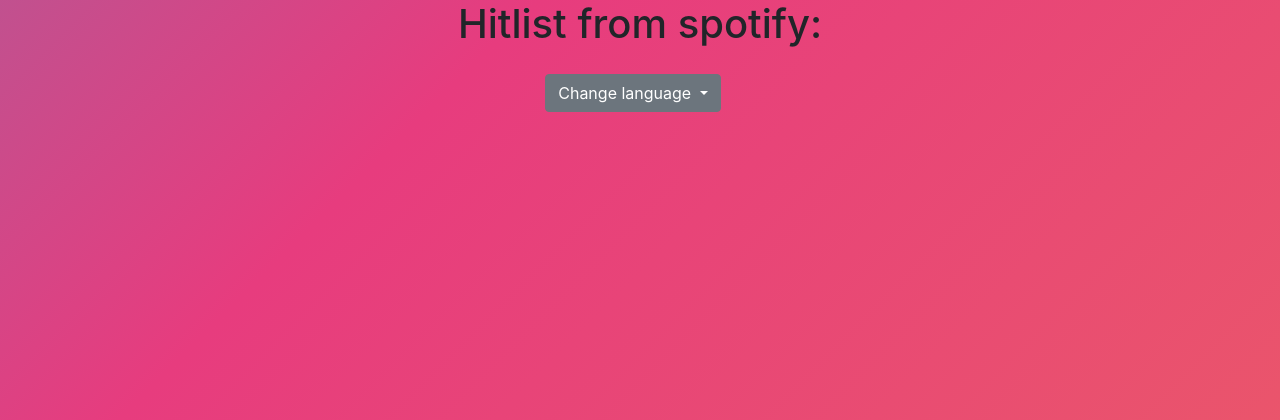
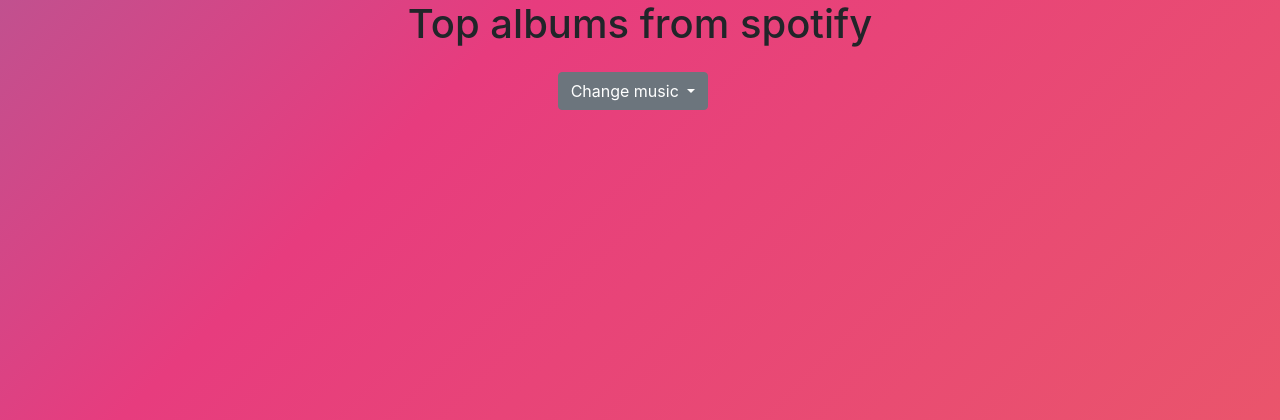
Before and after one commit to orien90/topify, a Django app: template website/templates/website/index.html in a window 1280 px wide. Shown: the top 420 px of the page. Run offline with Django 3.2, Linux system fonts and the light colour scheme; the template is opened without the code that fills it: most values are stand-ins (such as "Sample title", 1, 10 or a date in 2020); some libraries are stand-ins or nearby versions.

Commit message:
quick fix

```diff
--- a/website/templates/website/index.html
+++ b/website/templates/website/index.html
@@ -54,23 +54,23 @@
 
 </head>
 <body>
-<h1 class="row justify-content-center">Hitlist from spotify:</h1>
-<h2 class="row justify-content-center mt-4 px-4 input-group-prepend">
-    <div class="dropdown">
+<h1 class="row justify-content-center">Top albums from spotify</h1>
+<div class="row justify-content-center mt-4 px-4 input-group-prepend">
+    <div class="dropdown ">
   <button class="btn btn-secondary dropdown-toggle" type="button" id="dropdownMenuButton" data-toggle="dropdown" aria-haspopup="true" aria-expanded="false">
-    Change language
+    Change music
   </button>
-  <div class="dropdown-menu" aria-labelledby="dropdownMenuButton">
-    <a class="dropdown-item" href="#"><input class="mt-3" type="radio" name="lang" id="en" onclick="myFunction()" checked="checked"  > English
+  <div class="dropdown-menu" aria-labelledby="dropdownMenuButton" >
+    <a class="dropdown-item h5" ><input class="mt-3" type="radio" name="lang" id="en" onclick="myFunction()" checked="checked"  > English
 
     </input></a>
-    <a class="dropdown-item" href="#"><input class="mt-3" type="radio" name="lang" id="no" onclick="myFunction()" href="" > Norsk
+    <a class="dropdown-item h5"><input class="mt-3" type="radio" name="lang" id="no" onclick="myFunction()" > Norsk
 
     </input></a>
-    <a class="dropdown-item" href="#"><input class="mt-3" type="radio" name="lang" id="ta" onclick="myFunction()" href="" > தமிழ்
+    <a class="dropdown-item h5"><input class="mt-3" type="radio" name="lang" id="ta" onclick="myFunction()" > தமிழ்
 
     </input></a>
-      <a class="dropdown-item" href="#"><input class="mt-3" type="radio" name="lang" id="kr" onclick="myFunction()" href="" > 한국어
+      <a class="dropdown-item h5"><input class="mt-3" type="radio" name="lang" id="kr" onclick="myFunction()"> 한국어
 
     </input></a>
   </div>
@@ -79,7 +79,7 @@
 
 
 
-</h2>
+</div>
 
     <br/>
     <div class="row justify-content-center" id="res">
```
